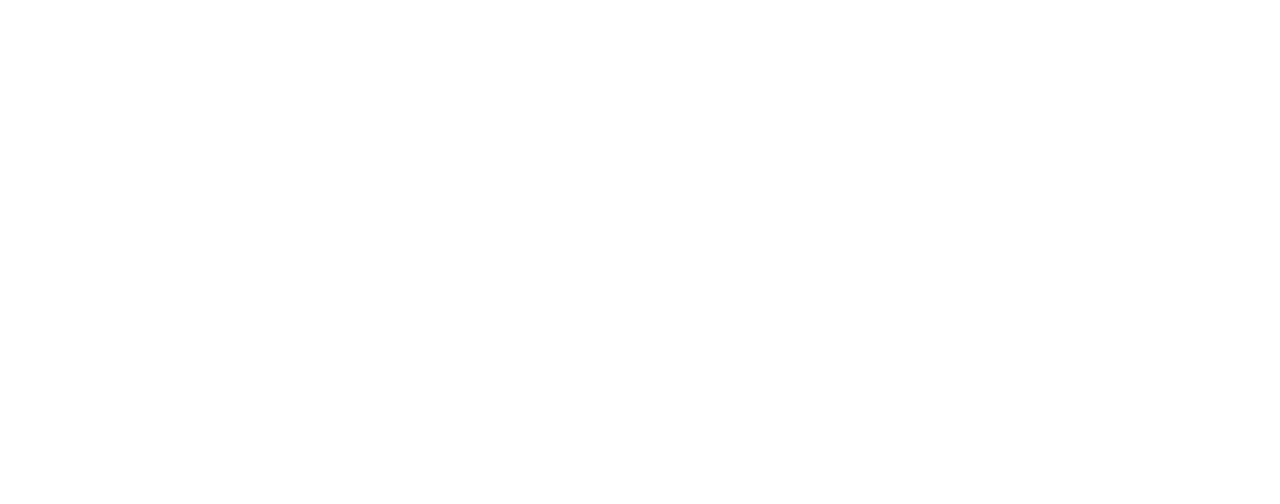
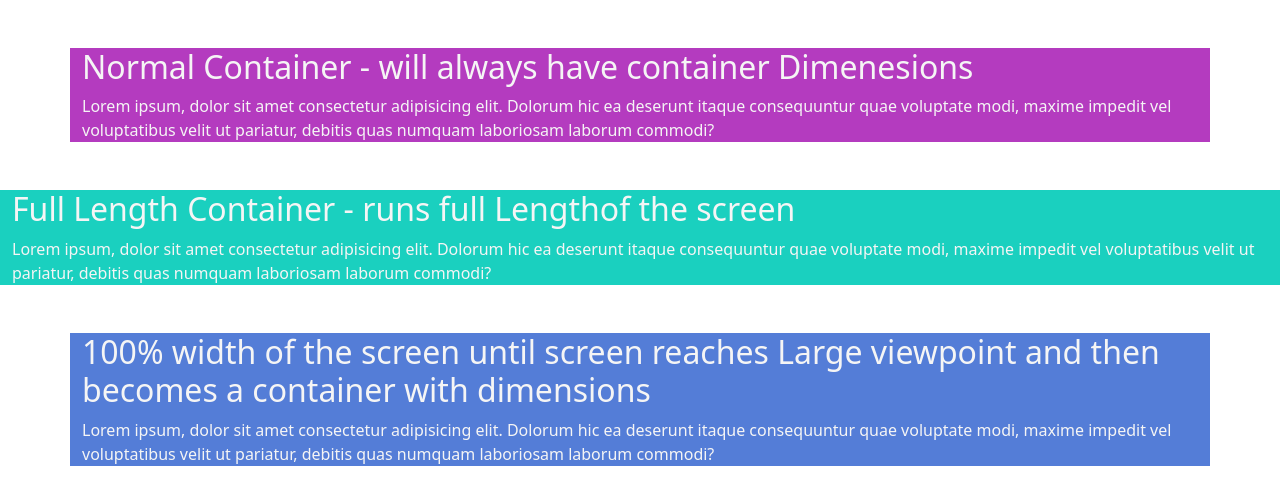
Before and after one commit to hdebesay/QuickTest, a plain HTML site: page bootstrap/containers1.html in a window 1280 px wide. Drawn offline with nearby package versions, Linux system fonts and the light colour scheme.

Commit message:
updated files

```diff
--- a/bootstrap/containers1.html
+++ b/bootstrap/containers1.html
@@ -9,8 +9,21 @@
     <title>Containers</title>
 </head>
 <body>
-    <div class="Container my-5" style="background-color:rgb(180,59,191); color:whitesmoke">
+    <!--  -->
+    <div class="container my-5" style="background-color:rgb(180,59,191); color:whitesmoke">
+        <h2>Normal Container - will always have container Dimenesions</h2>
+        <p>Lorem ipsum, dolor sit amet consectetur adipisicing elit. Dolorum hic ea deserunt itaque consequuntur quae voluptate modi, maxime impedit vel voluptatibus velit ut pariatur, debitis quas numquam laboriosam laborum commodi?</p>
+    </div>
+    <!-- container 2 full screen-->
+    <div class="container-fluid" style="background-color:rgb(26,208,191); color:whitesmoke">
+        <h2>Full Length Container - runs full Lengthof the screen</h2>
+        <p>Lorem ipsum, dolor sit amet consectetur adipisicing elit. Dolorum hic ea deserunt itaque consequuntur quae voluptate modi, maxime impedit vel voluptatibus velit ut pariatur, debitis quas numquam laboriosam laborum commodi?</p>
+    </div>
+    <!-- 100 of screen until breakpoint -->
+    <div class="container-lg my-5" style="background-color:rgb(84, 125, 215); color:whitesmoke">
+        <h2>100% width of the screen until screen reaches Large viewpoint and then becomes a container with dimensions </h2>
+        <p>Lorem ipsum, dolor sit amet consectetur adipisicing elit. Dolorum hic ea deserunt itaque consequuntur quae voluptate modi, maxime impedit vel voluptatibus velit ut pariatur, debitis quas numquam laboriosam laborum commodi?</p>
+    </div>
 
-    </div>
 </body>
 </html>
```
Also changed, not shown: bootstrap/navcomponent.html (added, +22 -0 lines).
